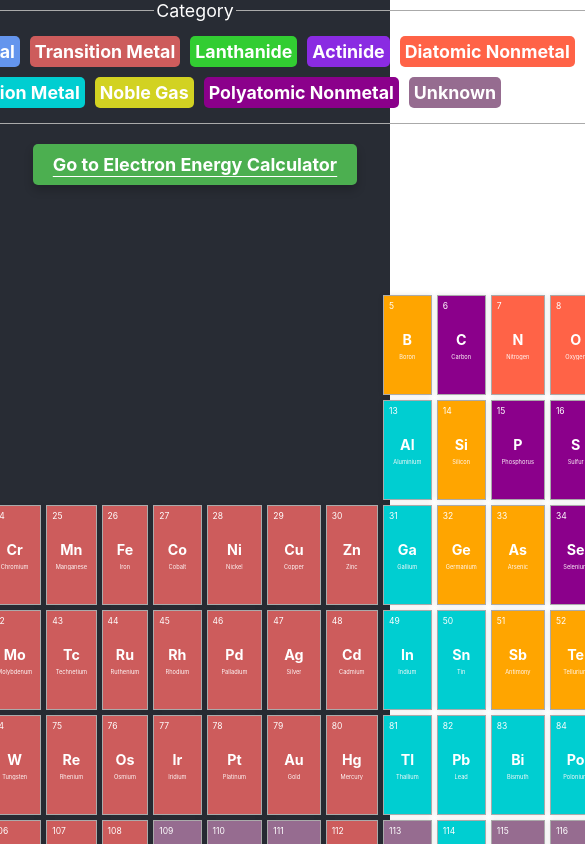
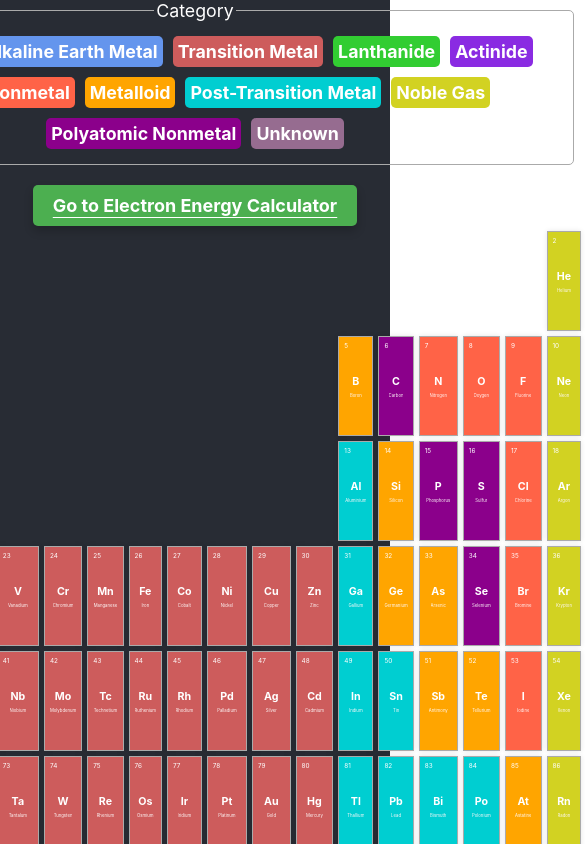
Before and after one commit to ShanYangk14/chemistryapp, a React (Create React App) app: page / in a window 390 px wide. Shown: the top 844 px of the page, 585 px wide, since content can reach past the window. Built offline with nearby package versions, Linux system fonts and the light colour scheme.

Commit message:
update for mobile view

```diff
--- a/src/components/PeriodicTable.css
+++ b/src/components/PeriodicTable.css
@@ -130,7 +130,12 @@
   }
   @media (max-width: 768px) {
     .periodic-table {
-        grid-template-columns: repeat(4, 1fr);
-        gap: 5px;
+      grid-template-columns: repeat(4, 1fr);
+      gap: 5px;
     }
-}
+
+    .element {
+      font-size: 0.6em;
+      padding: 5px;
+    }
+  }
```
